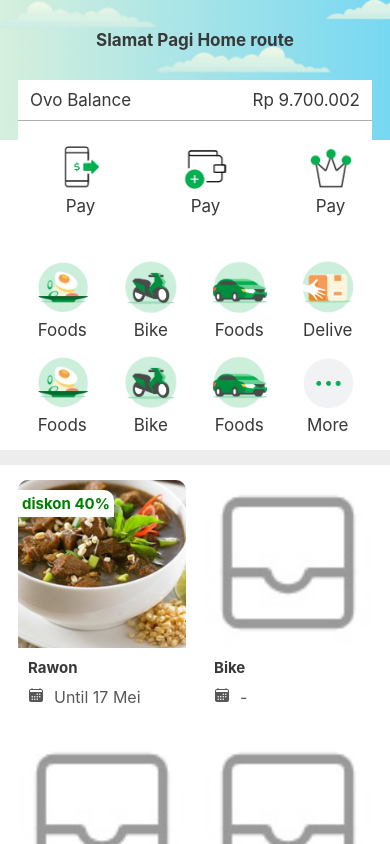
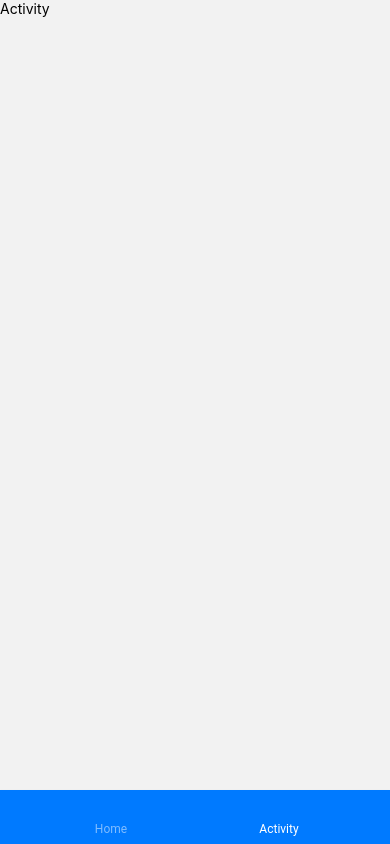
Before and after one commit to BangsaMU/reactnative-app1, a React Native app: screen /Activity in a window 390 px wide. Built offline with nearby package versions, Linux system fonts and the light colour scheme.

Commit message:
Navigation bottom OK

```diff
--- a/App.js
+++ b/App.js
@@ -1,95 +1,17 @@
 import React from 'react';
 import { Text, View, Image, Dimensions, StyleSheet, StatusBar, ScrollView } from 'react-native';
-import imgBanner from './source/assets/images/awan.jpg'
-/*import component*/
-import WidgetTiga from './source/component/widgetTigaComponent.js'
-import WidgetFeature from './source/component/widgetFeatureComponent'
-import WidgetPromoItem from './source/component/widgetPromoItemComponent'
+
+import Routes from './source/config/routes'
 
 const { heigh, width } = Dimensions.get('window')
 
 
 const Home = () => {
   return (
-    <ScrollView style={{ flex: 1, backgroundColor: 'white' }}>
-      <StatusBar barStyle="dark-content" translucent backgroundColor="rgba(0,0,0,0)" />
-      <Image style={styles.imageBanner} source={imgBanner} />
-      <Text style={styles.greetingText}>Slamat Pagi Home route</Text>
-      <View style={styles.wrapperOvo}>
-        <View style={styles.textOvo}>
-          <Text style={styles.textStyle1}>Ovo Balance</Text>
-          <Text style={styles.textStyle1}>Rp 9.700.002</Text>
-        </View>
-        <View style={styles.garisDiOvo}></View>
-        <WidgetTiga />
-      </View>
-
-      <View style={styles.wrapper}>
-        <WidgetFeature />
-      </View>
-
-      <View style={styles.devider}></View>
-
-      <View >
-        <WidgetPromoItem/>
-      </View>
-
-    </ScrollView>
+    <Routes/>
 
   );
 }
 
-const styles = StyleSheet.create({
-  imageBanner: {
-    height: 140, width: width,
-  },
-  greetingText: {
-    fontSize: 17,
-    fontWeight: 'bold',
-    position: 'absolute',
-    alignSelf: 'center',
-    top: 30,
-    color: '#383838'
-  },
-  wrapper: {
-    marginHorizontal: 18,
-  },
-  wrapperOvo: {
-    marginHorizontal: 18,
-    height: 150,
-    marginTop: -60,
-    backgroundColor: 'white',
-    elevation: 4
-  },
-  textOvo: {
-    flexDirection: 'row',
-    justifyContent: 'space-between',
-    marginHorizontal: 12,
-    marginTop: 10,
-  },
-  textStyle1: {
-    fontSize: 17,
-    color: '#383838'
-  },
-  textStyle2: {
-    alignSelf: 'center',
-    marginTop: 5,
-    fontSize: 17,
-    color: '#383838'
-  },
-  garisDiOvo: {
-    height: .8,
-    backgroundColor: '#adadad',
-    marginTop: 10
-  },
-
-  devider: {
-    width: width,
-    height: 15,
-    backgroundColor: '#ededed',
-    marginVertical: 15
-  }
-
-})
 
 export default Home;
--- a/source/config/routes/index.js
+++ b/source/config/routes/index.js
@@ -1,19 +1,22 @@
 import React from 'react'
 import { View, Text } from 'react-native'
+import { NavigationContainer } from '@react-navigation/native'
+import { createMaterialBottomTabNavigator} from '@react-navigation/material-bottom-tabs'
 
-import { NavigationContainer } from '@react-navigation/native'
-import {CreateMaterialBottomTabNavigator} from '@react-navigation/material-bottom-tabs'
 
-import Home from '../../page/Home'
+// import Home from '../../page/Home'
+import {Home,Activity} from '../../page'
 
-const MaterialBottom = CreateMaterialBottomTabNavigator();
+const MaterialBottom = createMaterialBottomTabNavigator();
 
-export default function index() {
+
+export default function index(props) {
     return (
         <NavigationContainer>
-            <createMaterialBottomTabNavigator>
-                <MaterialBottom.Screen name='Home'></MaterialBottom.Screen>
-            </createMaterialBottomTabNavigator>
+            <MaterialBottom.Navigator>
+                <MaterialBottom.Screen name='Home' component={Home}></MaterialBottom.Screen>
+                <MaterialBottom.Screen name='Activity' component={Activity}></MaterialBottom.Screen>
+            </MaterialBottom.Navigator>
         </NavigationContainer>
     )
 }
--- /dev/null
+++ b/source/page/Activity/index.js
@@ -0,0 +1,10 @@
+import React from 'react'
+import { View, Text } from 'react-native'
+
+export default function index() {
+    return (
+        <View>
+            <Text>Activity</Text>
+        </View>
+    )
+}
--- a/source/page/Home/index.js
+++ b/source/page/Home/index.js
@@ -1,6 +1,7 @@
 import React from 'react';
 import { Text, View, Image, Dimensions, StyleSheet, StatusBar, ScrollView } from 'react-native';
 import imgBanner from '../../assets/images/awan.jpg'
+
 /*import component*/
 import WidgetTiga from '../../component/widgetTigaComponent'
 import WidgetFeature from '../../component/widgetFeatureComponent'
--- a/source/page/index.js
+++ b/source/page/index.js
@@ -1,3 +1,4 @@
 import Home from '../page/Home'
+import Activity from '../page/Activity'
 
-export {Home}
+export {Home,Activity}
```
